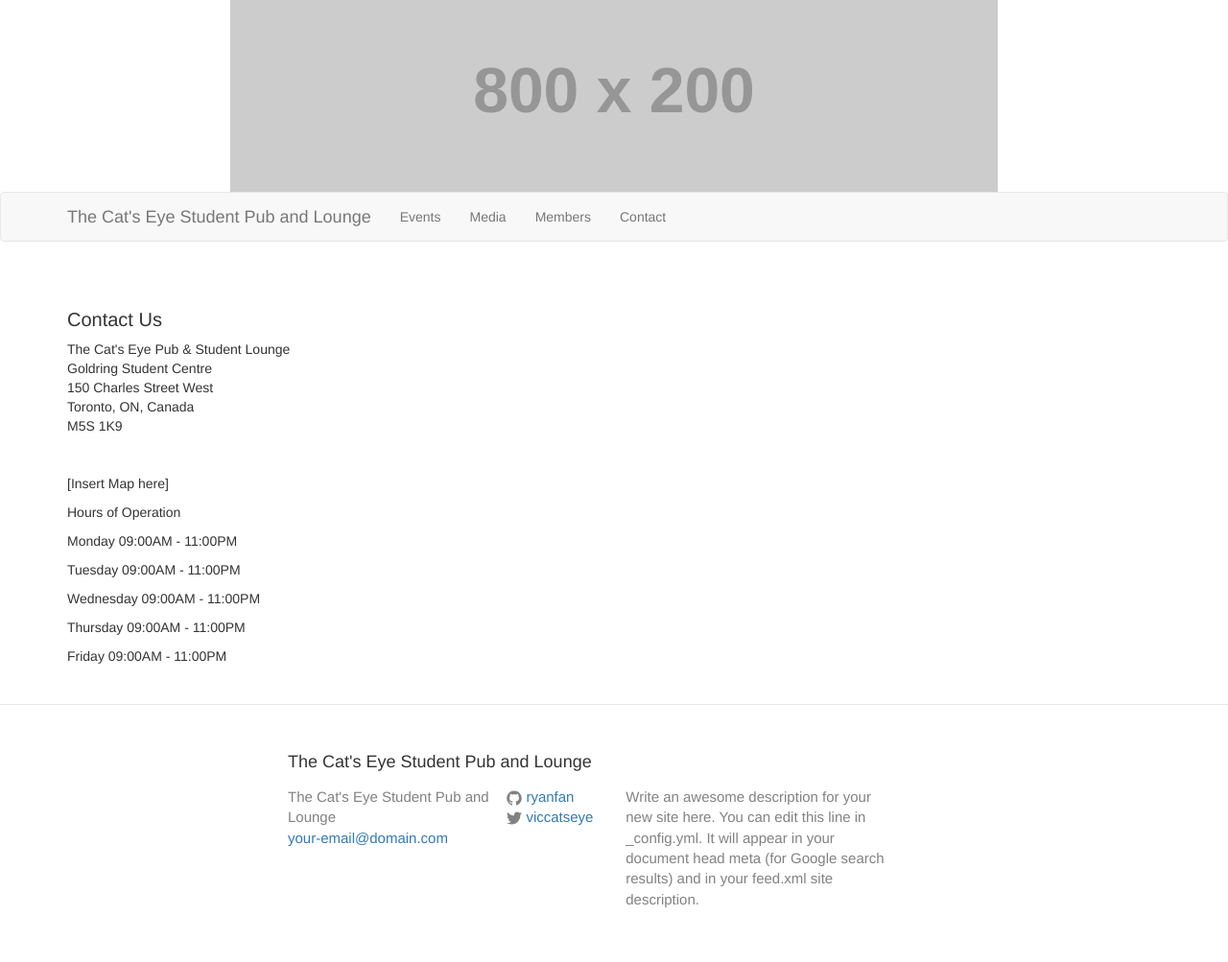
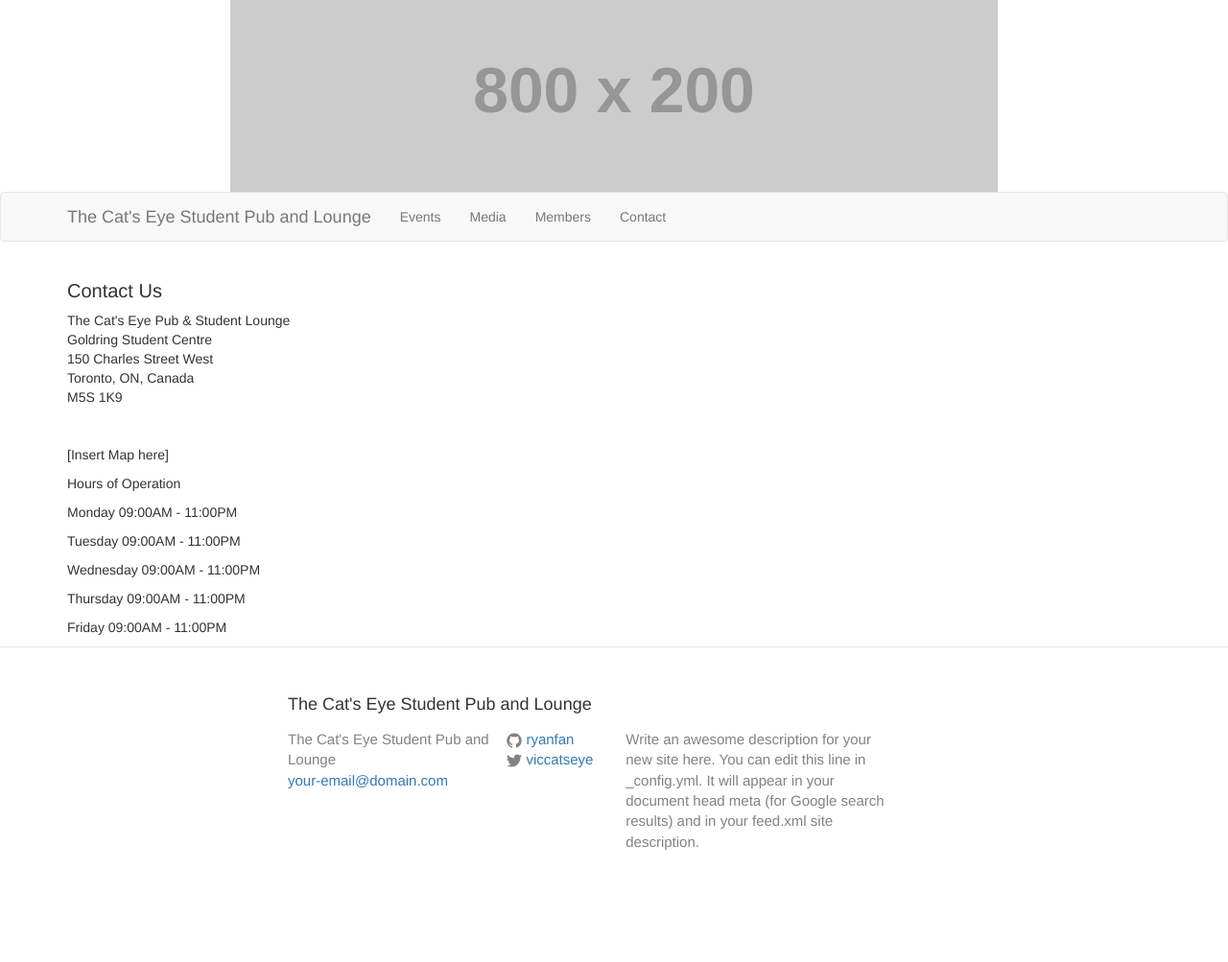
Before and after one commit to ryanfan/cats-eye, a Jekyll site: the page built from contact.html, in a window 1280 px wide. Shown: the whole page at 96% size. Built offline with Jekyll 4.4.1, drawn with Linux system fonts in a browser that asks for light colours; nearby versions of some CDN libraries; after the commit the page ends 943 px from its top, so only the background shows below that.

Commit message:
Removed page-content div from default.

```diff
--- a/_layouts/default.html
+++ b/_layouts/default.html
@@ -7,10 +7,8 @@
 
     {% include header.html %}
 
-    <div class="page-content">
-      <div class="container">
-        {{ content }}
-      </div>
+    <div class="container">
+      {{ content }}
     </div>
 
     {% include footer.html %}
```
